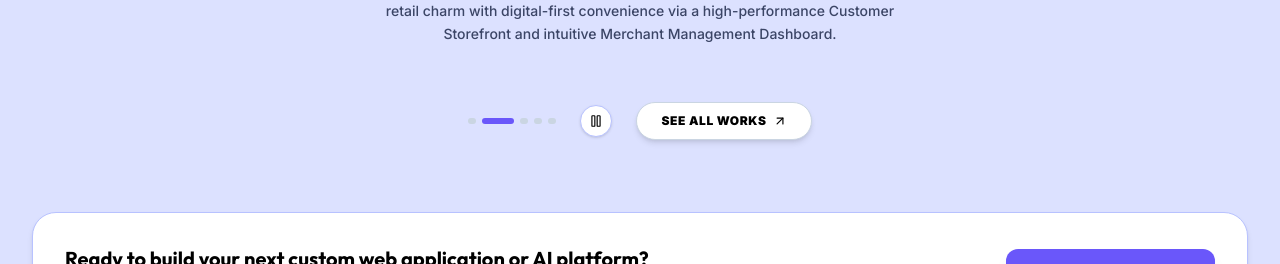
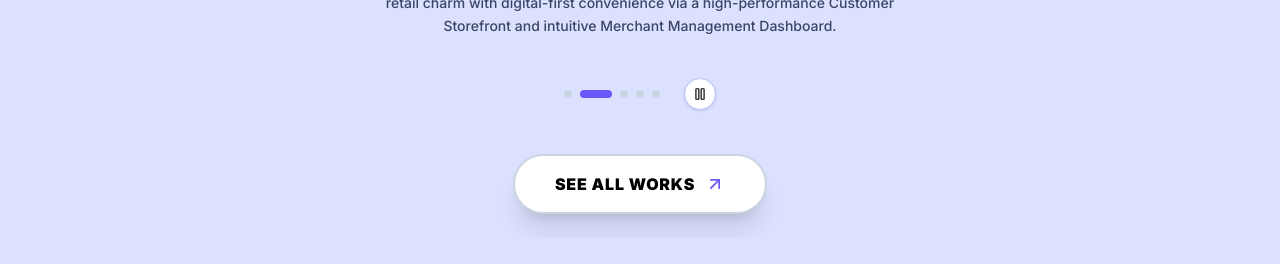
Before and after one commit to shivabhardwaj4545-art/Company, a Next.js app: page / in a window 1280 px wide. Shown: the part 3415-3679 px from the top of the page. Built offline with nearby package versions, Linux system fonts and the light colour scheme.

Commit message:
style: position See All Works CTA button below controls on its own line and enlarge button size

```diff
--- a/src/app/work/page.tsx
+++ b/src/app/work/page.tsx
@@ -38,7 +38,7 @@ export default function AllProjectsPage() {
 
         {/* 3D Coverflow Interactive Carousel Showcase */}
         <div className="py-6 rounded-3xl bg-[var(--surface-secondary)]/60 border border-[var(--border)] p-4 sm:p-8">
-          <Work3DCarousel projects={projects} />
+          <Work3DCarousel projects={projects} showSeeAll={false} />
         </div>
       </div>
     </>
--- a/src/components/ui/Work3DCarousel.tsx
+++ b/src/components/ui/Work3DCarousel.tsx
@@ -9,9 +9,10 @@ import Link from 'next/link';
 interface Work3DCarouselProps {
   projects: ProjectItem[];
   onOpenModal?: () => void;
+  showSeeAll?: boolean;
 }
 
-export function Work3DCarousel({ projects, onOpenModal }: Work3DCarouselProps) {
+export function Work3DCarousel({ projects, onOpenModal, showSeeAll = true }: Work3DCarouselProps) {
   const [activeIndex, setActiveIndex] = useState(0);
   const [isPlaying, setIsPlaying] = useState(true);
 
@@ -35,18 +36,13 @@ export function Work3DCarousel({ projects, onOpenModal }: Work3DCarouselProps) {
   const activeProject = projects[activeIndex] || projects[0];
 
   return (
-    <div className="w-full space-y-10 py-6 relative overflow-hidden select-none">
+    <div className="w-full space-y-8 py-6 relative overflow-hidden select-none">
 
       {/* 3D Coverflow Container */}
       <div className="relative h-[320px] sm:h-[450px] lg:h-[500px] w-full flex items-center justify-center">
 
         {projects.map((project, idx) => {
           // Calculate offset relative to active index
-          let offset = idx - activeIndex;
-          if (offset < -1 && activeIndex === projects.length - 1) {
-            // loop buffer logic if needed, or index relative
-          }
-
           const isActive = idx === activeIndex;
           const isLeft = idx === (activeIndex - 1 + projects.length) % projects.length;
           const isRight = idx === (activeIndex + 1) % projects.length;
@@ -162,16 +158,16 @@ export function Work3DCarousel({ projects, onOpenModal }: Work3DCarouselProps) {
         </motion.div>
       </AnimatePresence>
 
-      {/* Carousel Controls Bar (Pagination Dots + Play/Pause + See All Works Pill) */}
-      <div className="flex items-center justify-center gap-6 pt-4">
+      {/* Controls Bar (Pagination Dots + Play/Pause Button) */}
+      <div className="flex items-center justify-center gap-4 pt-2">
         {/* Pagination Lines/Dots */}
-        <div className="flex items-center gap-1.5">
+        <div className="flex items-center gap-2">
           {projects.map((_, idx) => (
             <button
               key={idx}
               onClick={() => setActiveIndex(idx)}
               aria-label={`Go to slide ${idx + 1}`}
-              className={`h-1.5 rounded-full transition-all duration-300 ${
+              className={`h-2 rounded-full transition-all duration-300 ${
                 idx === activeIndex
                   ? 'w-8 bg-[#6a57fa]'
                   : 'w-2 bg-slate-300 dark:bg-slate-700 hover:bg-slate-400'
@@ -184,20 +180,24 @@ export function Work3DCarousel({ projects, onOpenModal }: Work3DCarouselProps) {
         <button
           onClick={() => setIsPlaying(!isPlaying)}
           aria-label={isPlaying ? 'Pause slideshow' : 'Play slideshow'}
-          className="w-8 h-8 rounded-full border border-[var(--border)] bg-[var(--surface)] text-[var(--text-primary)] flex items-center justify-center hover:border-[#6a57fa] transition-colors shadow-sm"
+          className="w-8 h-8 rounded-full border border-[var(--border)] bg-[var(--surface)] text-[var(--text-primary)] flex items-center justify-center hover:border-[#6a57fa] transition-colors shadow-sm ml-2"
         >
           {isPlaying ? <Pause className="w-3.5 h-3.5" /> : <Play className="w-3.5 h-3.5 ml-0.5" />}
         </button>
+      </div>
 
-        {/* See All Works CTA Button */}
+      {/* Big "SEE ALL WORKS ↗" CTA Button Below Controls */}
+      {showSeeAll && (
+        <div className="flex justify-center pt-3">
           <Link
             href="/work"
-          className="px-6 py-2.5 rounded-full bg-white border border-slate-300 text-black text-xs font-black uppercase tracking-wider shadow-md hover:bg-slate-100 hover:shadow-lg transition-all flex items-center gap-1.5"
+            className="px-10 py-4 rounded-full bg-white border-2 border-slate-300 text-black text-sm sm:text-base font-black uppercase tracking-wider shadow-xl hover:bg-slate-50 hover:border-[#6a57fa] hover:text-[#6a57fa] hover:scale-105 transition-all flex items-center gap-2.5 group"
           >
             <span>See All Works</span>
-          <ArrowUpRight className="w-3.5 h-3.5" />
+            <ArrowUpRight className="w-5 h-5 text-[#6a57fa] group-hover:translate-x-0.5 group-hover:-translate-y-0.5 transition-transform" />
           </Link>
         </div>
+      )}
 
     </div>
   );
```
Lines whose indentation alone changed are shown as unchanged.
